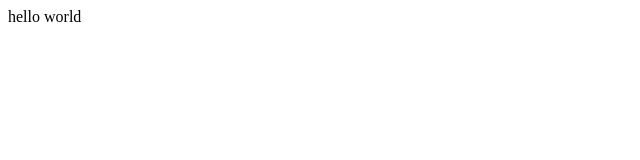
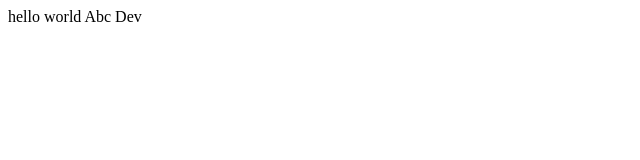
Before and after one commit to abcrossedlol/git-test, a plain HTML site: page index.html in a window 1280 px wide. Shown: the full height of the page, 0-640 px from the left. Drawn offline with Linux system fonts and the light colour scheme.

Commit message:
Update index.html

```diff
--- a/index.html
+++ b/index.html
@@ -6,6 +6,6 @@
     <title>Document</title>
 </head>
 <body>
-    hello world
+    hello world Abc Dev
 </body>
 </html>
```
